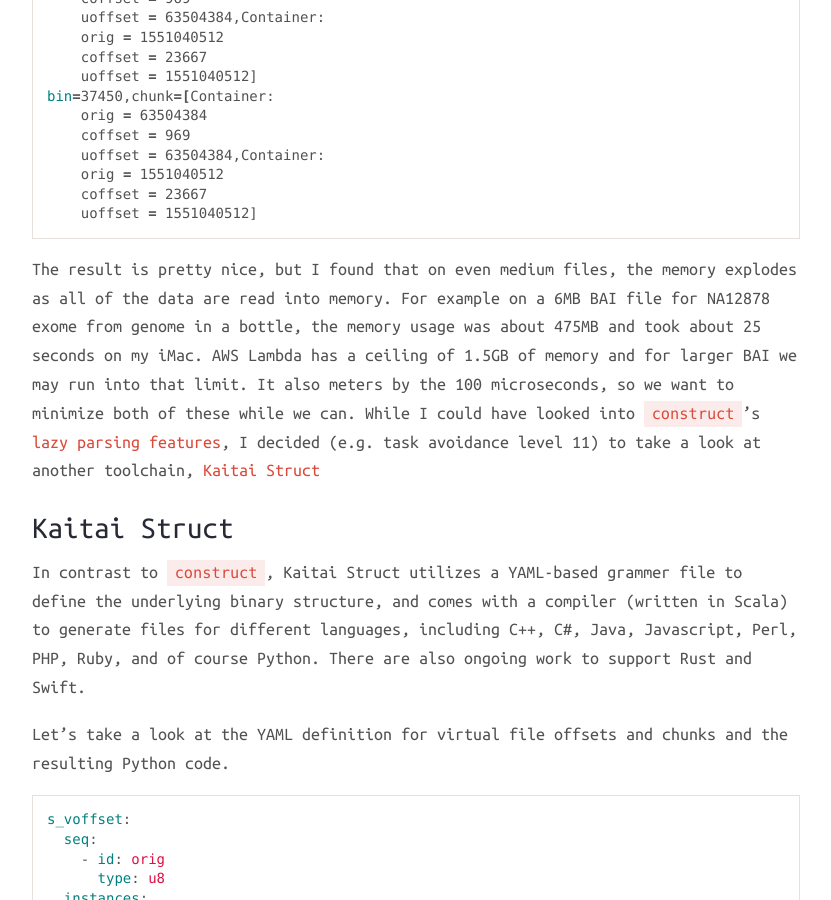
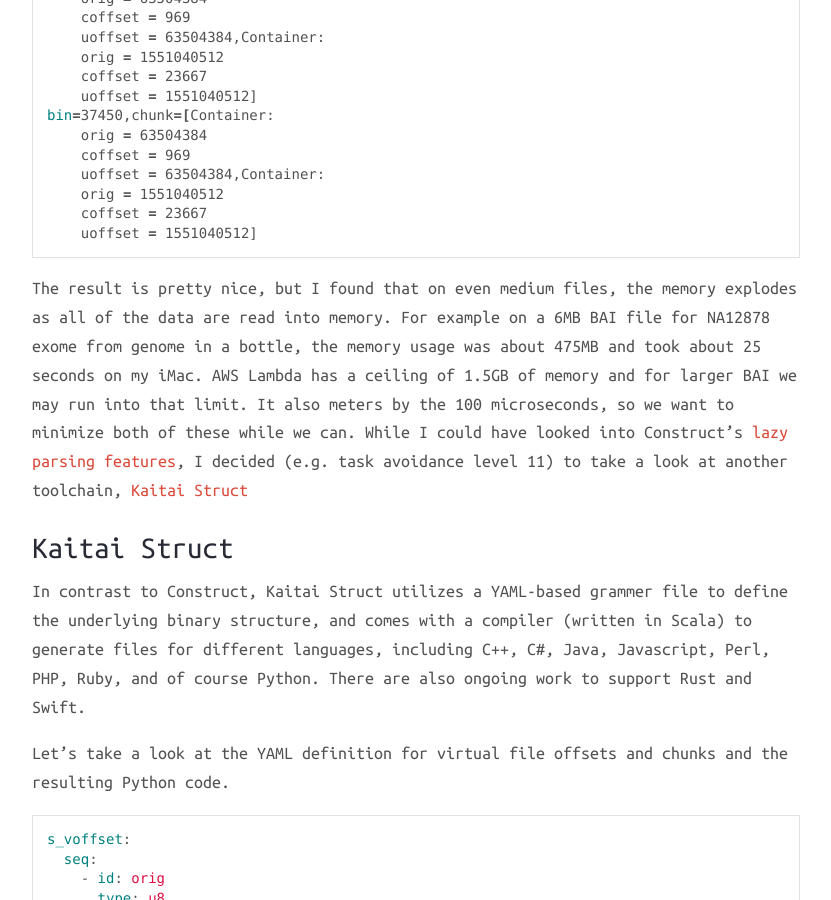
Before and after one commit to delagoya/rusty-bio, a Jekyll site: the page built from _posts/2016-12-23-binary-file-parsing-in-bioinformatics.md, in a window 1280 px wide and 900 px high, scrolled down 4293 px. Shown: the whole window, without its empty margins (224-1055 px from the left). Built offline with Jekyll 4.4.1, drawn with Linux system fonts in a browser that asks for light colours; nearby versions of some CDN libraries; some of the changed text lies outside the part shown.

Commit message:
small fixes to post

````diff
--- a/_posts/2016-12-23-binary-file-parsing-in-bioinformatics.md
+++ b/_posts/2016-12-23-binary-file-parsing-in-bioinformatics.md
@@ -26,23 +26,23 @@ The tangential rabbit hole I fell into was in developing routines to parse out t
 
 There are no tools that independently inspect this binary format and spit out the information into text, only tools (e.g. PICARD, samtools) that use the index for random access into BAM files. If I wanted that information I would either need to calculate the file offsets myself (as is done in the excellent [htsnexus](https://github.com/dnanexus-rnd/htsnexus)) or implement my own binary file parser for BAI files.
 
-Since I was targeting the [Python runtime for Lambda](http://docs.aws.amazon.com/lambda/latest/dg/lambda-python-how-to-create-deployment-package.html) I found two packages that would fit the bill to define the grammer of the binary data into objects that I could easily use,  [construct](http://construct.readthedocs.io/en/latest/) and [Kaitai Struct](http://kaitai.io).
+Since I was targeting the [Python runtime for Lambda](http://docs.aws.amazon.com/lambda/latest/dg/lambda-python-how-to-create-deployment-package.html) I found two packages that would fit the bill to define the grammer of the binary data into objects that I could easily use,  [Construct](http://construct.readthedocs.io/en/latest/) and [Kaitai Struct](http://kaitai.io).
 
 Yes, I could have used the core `struct` Python library, but I wanted a slightly higher level interface to the binary grammer. Both `construct` and `kaitai-struct` result in more readable and maintainable code, and both provide concepts for dealing with common data structures that I would have had to deal with on my own. Let's compare these methods on the binary file format for BAM index files that
 
 ## Construct
 
-[Construct](http://construct.readthedocs.io) is "a powerful declerative parser (and builder) for binary data". The library provides primitives for common atomic constructs (e.g. different size integers) and more advanced data structures to allow for defining composite structures. You can read more about it at their site, but I think that an example is best. Let take a look at a `chunk` which is a pair of virtual file offsets in BAI files. A virtual file offset (section 4.1.1 of the SAM specification) is a tuple of locations. The first element is the location of the start of a compressed block within a BAM file (`coffset`), and the second element is the offset of an alignment within the **uncompressed** data in that block of data. Logically you encode this tuple in a 64 bit integer like so:
+[Construct](http://construct.readthedocs.io) is "a powerful declerative parser (and builder) for binary data". The library provides primitives for common atomic constructs (e.g. different size integers) and more advanced data structures to allow for defining composite structures. You can read more about it at their site, but I think that an example is best. Let take a look at a `chunk` which is a pair of virtual file offsets in BAI files. A virtual file offset (section 4.1.1 of the SAM specification) is a tuple of byte offset locations in a BAM file. The first element is the location of the start of a compressed block within a BAM file (`coffset`), and the second element is the offset of an alignment within the **uncompressed** data in that block (`uoffset`). Logically you encode this tuple in a 64 bit integer like so:
 
 ```
-# shift coffset by 16 bits, then XOR the uoffset location
+# left shift coffset by 16 bits, then OR the uoffset location for the final voffset value
 coffset << 16 | uoffset
 ```
 
-So a `chunk` defined using `construct` would be:
+So a `chunk` defined using Construct would be:
 
 ```python
-SVOffset = Struct(
+SVoffset = Struct(
     "orig" / Int64ul,
     "coffset" / Computed(this.orig >> 16),
     "uoffset" / Computed(this.orig ^ (this.coffset << 16))
@@ -54,7 +54,7 @@ SChunk = Struct(
 )
 ```
 
-For `SVOffset` we first need to consume the 64-bit integer from the binary stream, then compute the actual tuple of byte offsets from the original value of the current object using `this`. A `SChunk` object is composed of two of the `SVOffset` objects. For structs that have a variable number of sub-structures, you can also compute the value of the number of elements at runtime using these reference semantics. For example, from the figure above, we see that a  `bin` defines the number of chunks it has by the `n_chunk` attribute. Thus we can define an `Array` of type `SChunk` in the `SBin` object like so:
+For `SVoffset` we first need to consume the 64-bit integer from the binary stream, then compute the actual tuple of byte offsets from the original value of the current object using `this`. A `SChunk` object is composed of two of the `SVoffset` objects. For structs that have a variable number of sub-structures, you can also compute the value of the number of elements at runtime using these reference semantics. For example, from the figure above, we see that a  `bin` defines the number of chunks it has by the `n_chunk` attribute. Thus we can define an `Array` of type `SChunk` in the `SBin` object like so:
 
 ```python
 SBin = Struct(
@@ -136,11 +136,11 @@ bin=37450,chunk=[Container:
     uoffset = 1551040512]
 ```
 
-The result is pretty nice, but I found that on even medium files, the memory explodes as all of the data are read into memory. For example on a 6MB BAI file for NA12878 exome from genome in a bottle, the memory usage was about 475MB and took about 25 seconds on my iMac. AWS Lambda has a ceiling of 1.5GB of memory and for larger BAI we may run into that limit. It also meters by the 100 microseconds, so we want to minimize both of these while we can. While I could have looked into `construct`'s [lazy parsing features](http://construct.readthedocs.io/en/latest/lazy.html), I decided (e.g. task avoidance level 11) to take a look at another toolchain, [Kaitai Struct](http://kaitai.io)
+The result is pretty nice, but I found that on even medium files, the memory explodes as all of the data are read into memory. For example on a 6MB BAI file for NA12878 exome from genome in a bottle, the memory usage was about 475MB and took about 25 seconds on my iMac. AWS Lambda has a ceiling of 1.5GB of memory and for larger BAI we may run into that limit. It also meters by the 100 microseconds, so we want to minimize both of these while we can. While I could have looked into Construct's [lazy parsing features](http://construct.readthedocs.io/en/latest/lazy.html), I decided (e.g. task avoidance level 11) to take a look at another toolchain, [Kaitai Struct](http://kaitai.io)
 
 ## Kaitai Struct
 
-In contrast to `construct`, Kaitai Struct utilizes a YAML-based grammer file to define the underlying binary structure, and comes with a compiler (written in Scala) to generate files for different languages, including C++, C#, Java, Javascript, Perl, PHP, Ruby, and of course Python. There are also ongoing work to support Rust and Swift.
+In contrast to Construct, Kaitai Struct utilizes a YAML-based grammer file to define the underlying binary structure, and comes with a compiler (written in Scala) to generate files for different languages, including C++, C#, Java, Javascript, Perl, PHP, Ruby, and of course Python. There are also ongoing work to support Rust and Swift.
 
 Let's take a look at the YAML definition for virtual file offsets and chunks and the resulting Python code.
 
@@ -224,7 +224,7 @@ bin=37450,chunk=[[969, 63504384],[23667, 1551040512]]
 bin=37450,chunk=[[0, 223],[0, 48]]
 ```
 
-When I ran this script ran on the NA12878 exome BAM index, it took roughly 900Mb at peak, but only 7 seconds of wall time. So much faster than Construct but it hogs way more memory. Kaitai Stuct does not really provide a grammer for stream or lazy processing, but each language runtime does provide access to a buffer system, and the generated code give good example of how to use it (e.g. `KaitaiStream`) so one could parse a stream as needed to feed into `KaitaiStruct`s as necessary. Also I would assume that using the C++ STL target would reduce the memory overhead that Python strings incur.
+When I ran this script ran on the NA12878 exome BAM index, it took roughly 900Mb at peak, but only 7 seconds of wall time. So much faster than Construct but it hogs way more memory. Kaitai Stuct does not really provide a grammer for stream or lazy processing, but each language runtime does provide access to a buffer system, and the generated code give good example of how to use it (e.g. `KaitaiStream`) so one could parse a stream as needed to feed into `KaitaiStruct` as necessary. Also I would assume that using the C++ STL target would reduce the memory overhead that Python strings incur.
 
 Well that was a fun tangent. I end this post with the complete Kaitai Struct YAML grammer for BAI files. For bonus points I also describe BGZF and BAM, but have tested these so use at your own risk. Enjoy!
 
````
